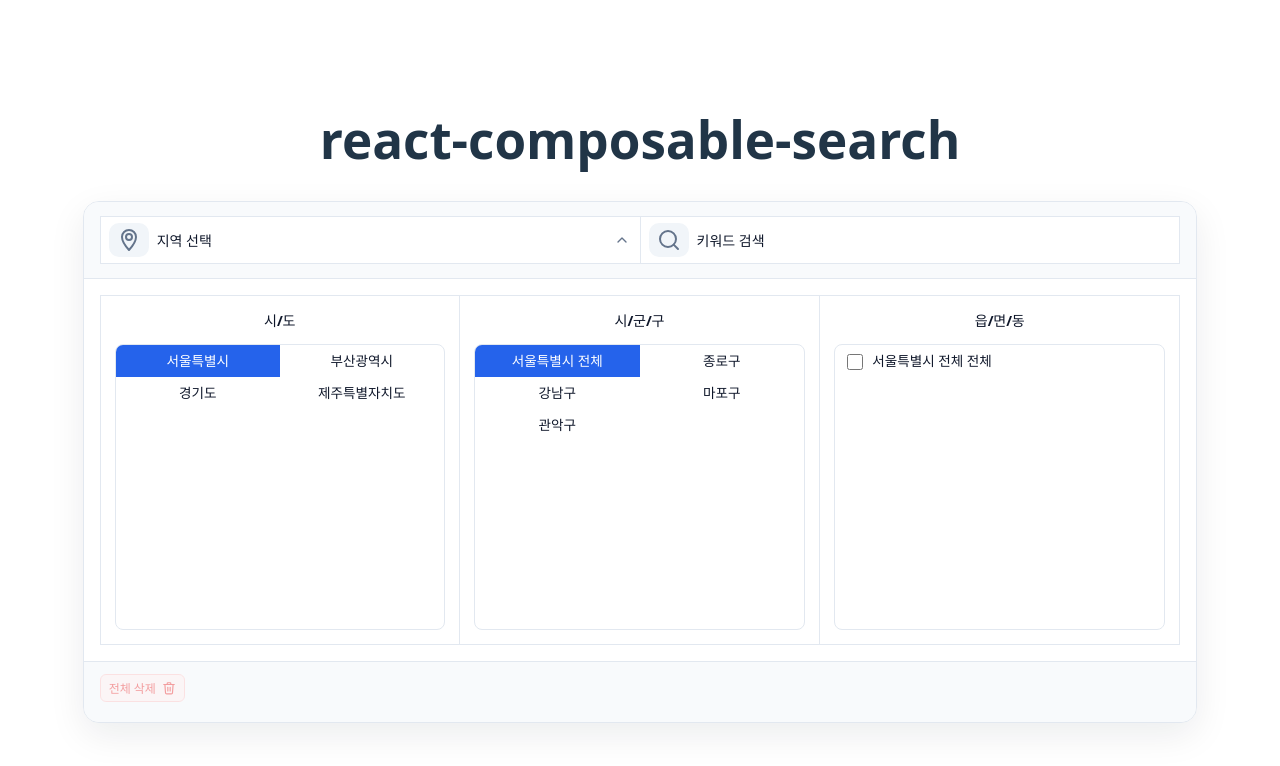
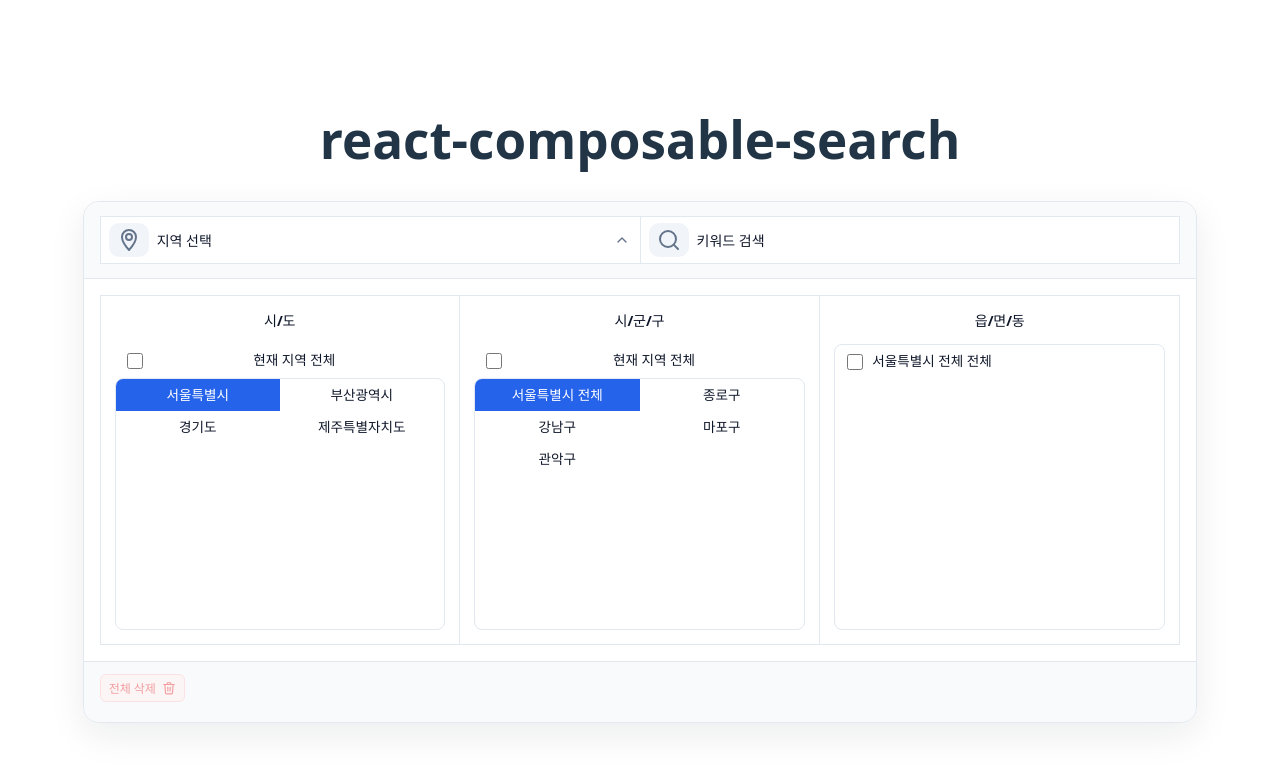
Before and after one commit to mainmethod0126/react-composable-search, a React (Vite) app: page / in a window 1280 px wide. Both pictures are taken after a click on the button "지역 선택". Shown: the top 766 px of the page. Built offline with nearby package versions, Linux system fonts and the light colour scheme.

Commit message:
임시커밋

```diff
--- a/src/components/Select/RegionSelect/SelectableRegionColumn.tsx
+++ b/src/components/Select/RegionSelect/SelectableRegionColumn.tsx
@@ -60,8 +60,15 @@ export function SelectableRegionColumn(props: SelectableRegionColumnProps) {
 
     }, [props.options?.regionColumnNode]); // 의존성 배열에 parent 객체(혹은 ID)를 넣습니다.
 
-    return (<div className="region-column-columnStyle" >
+    return (
+        <div className="region-column-columnStyle" >
             <div className="region-column-titleStyle">{props.title}</div>
+            <label className={`region-column-optionStyle`} >
+                <input type="checkbox"
+
+                />
+                <span> 현재 지역 전체 </span>
+            </label>
             <div className="region-column-listStyle">
                 {regions.length === 0 ? (
                     <span className="region-column-emptyStyle">No items to display.</span>
```
Lines whose indentation alone changed are shown as unchanged.
